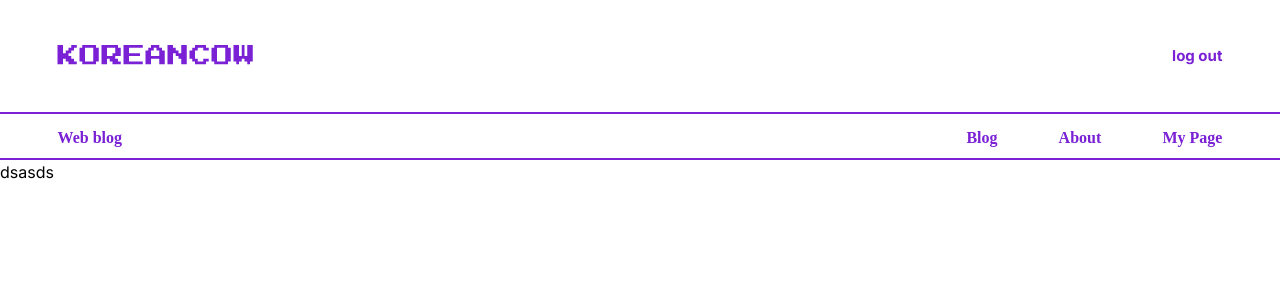
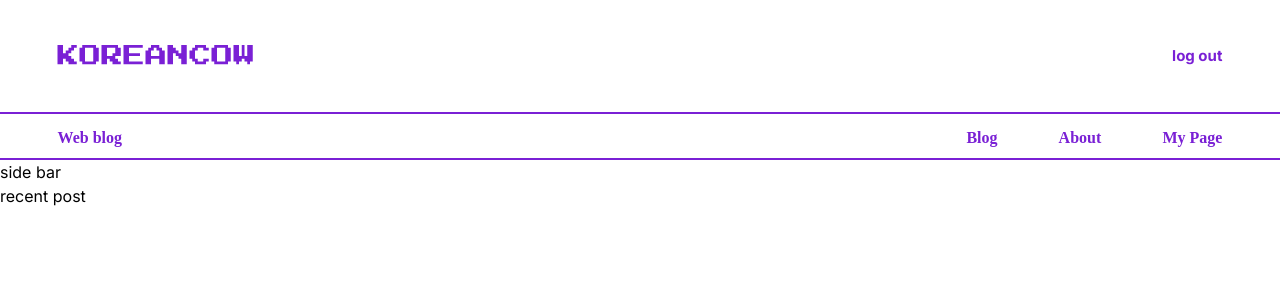
Before and after one commit to KoreanCow/Koreanc0w, a Next.js app in the folder client/: page /blog in a window 1280 px wide. Shown: the top 300 px of the page. Built offline with nearby package versions, Linux system fonts and the light colour scheme; a web font is replaced by a local one.

Commit message:
Feat: solve the error - nested layout | Add blog page layout

```diff
--- a/client/src/app/(blog)/blog/layout.tsx
+++ b/client/src/app/(blog)/blog/layout.tsx
@@ -1,31 +1,11 @@
-
-import { Inter } from "next/font/google";
-import Navigation from '@/components/navigation';
-
-const inter = Inter({ subsets: ["latin"] });
-
-// export const metadata: Metadata = {
-//   title: {
-//     default: "KoreanCow | COWLOG",
-//     template: "KoreanCow | COWLOG | %s"
-//   },
-//   description: "COWLOG with Next.js",
-//   icons: {
-//     icon: '/favicon-32x32.png',
-//   }
-// };
-
-export default function RootLayout({
+export default function BlogLayout({
   children,
 }: Readonly<{
   children: React.ReactNode;
 }>) {
   return (
-    <html lang="en">
-      <body className={inter.className}>
-        <Navigation />
-        {children}
-      </body>
-    </html>
+    <div>
+      {children}
+    </div>
   );
 }
--- a/client/src/app/(blog)/blog/page.tsx
+++ b/client/src/app/(blog)/blog/page.tsx
@@ -1,12 +1,30 @@
+import Image from 'next/image';
+
 export const metadata = {
   title: 'Blog',
 };
 
 export default function Blog() {
   return (
-    <>
-      <p>dsasds</p>
-    </>
+    <div>
+      <div>
+        <p></p>
+        {/* <Image /> */}
+      </div>
+
+      <div>
+        <div>
+          side bar
+        </div>
+        <div>
+          recent post
+          <div>
+
+          </div>
+        </div>
+      </div>
+
+    </div>
   );
 
 }
```
